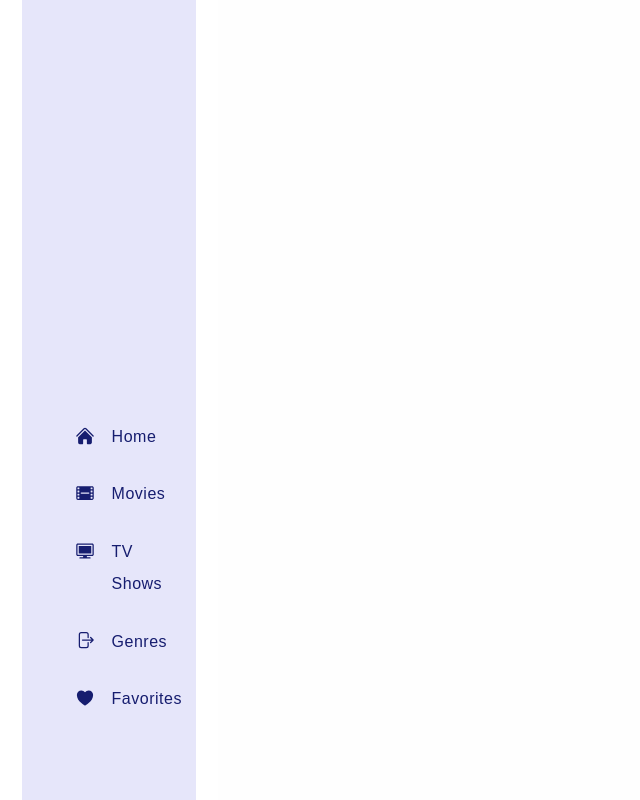
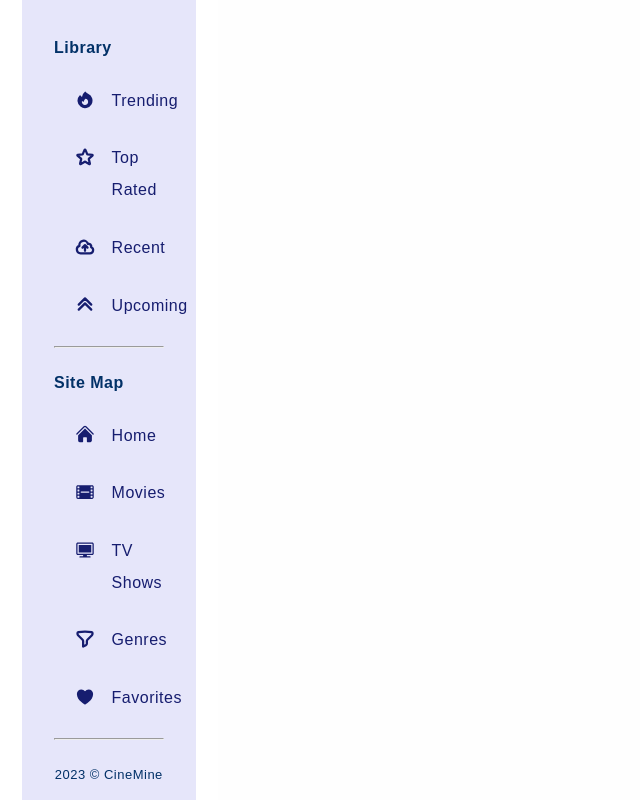
Before and after one commit to Eyshcharya/CineMine, a React (Vite) app: page /tv/1 in a window 1280 px wide. Shown: the whole page, without its empty margins (0-640 px from the left). Built offline with nearby package versions, Linux system fonts and the light colour scheme.

Commit message:
Completed designing the sidebar

```diff
--- a/index.css
+++ b/index.css
@@ -469,16 +469,20 @@ sidebar
 ===============
 */
 .sidebar {
-  padding: 2rem 0;
-  position: relative;
+  padding: 1rem 0;
+  padding-top: 2rem;
+  position: fixed;
   top: 0;
   left: 0;
   min-height: 100vh;
   max-width: 17vw;
   border-right: 22px solid white;
   border-left: 22px solid white;
-  padding-top: 50vh;
   background-color: lavender;
+  text-align: left;
+}
+.sidebar h4 {
+  padding-left: 2rem;
 }
 .sidebar a {
   display: block;
@@ -490,6 +494,10 @@ sidebar
   text-align: left;
   position: relative;
 }
+.sidebar hr {
+  fill-rule: var(--clr-blue-dark);
+  margin: 1.2rem 2rem;
+}
 .sidebar a:hover {
   background-color: rgb(119, 119, 255);
   color: white;
@@ -499,6 +507,10 @@ sidebar
   position: absolute;
   left: 2.3rem;
   top: 0.6rem;
+}
+.sidebar p {
+  text-align: center;
+  font-size: small;
 }
 /*
 ===============
--- a/src/Components/Sidebar.jsx
+++ b/src/Components/Sidebar.jsx
@@ -5,11 +5,32 @@ import {
   TvIcon,
   GenreIcon,
   FavIcon,
+  LibraryIcon,
+  FireIcon,
+  StarsIcon,
+  RecentIcon,
+  UpcomingIcon,
 } from '../assets/icon.jsx';
 
 const Sidebar = () => {
   return (
     <div className='sidebar'>
+      <h4>Library</h4>
+      <Link to=''>
+        <FireIcon /> Trending
+      </Link>
+      <Link to=''>
+        <StarsIcon /> Top Rated
+      </Link>
+      <Link to=''>
+        <RecentIcon /> Recent
+      </Link>
+      <Link to=''>
+        <UpcomingIcon /> Upcoming
+      </Link>
+      <hr />
+      <h4>Site Map</h4>
+
       <Link to='/'>
         <HomeIcon /> Home
       </Link>
@@ -26,6 +47,8 @@ const Sidebar = () => {
         <FavIcon />
         Favorites
       </Link>
+      <hr />
+      <p>2023 &copy; CineMine</p>
     </div>
   );
 };
--- a/src/assets/icon.jsx
+++ b/src/assets/icon.jsx
@@ -125,14 +125,16 @@ export const GenreIcon = () => {
   return (
     <svg
       xmlns='http://www.w3.org/2000/svg'
+      fill='none'
       viewBox='0 0 24 24'
-      fill='currentColor'
+      strokeWidth={2.7}
+      stroke='currentColor'
       className='w-6 h-6'
     >
       <path
-        fillRule='evenodd'
-        d='M7.5 3.75A1.5 1.5 0 006 5.25v13.5a1.5 1.5 0 001.5 1.5h6a1.5 1.5 0 001.5-1.5V15a.75.75 0 011.5 0v3.75a3 3 0 01-3 3h-6a3 3 0 01-3-3V5.25a3 3 0 013-3h6a3 3 0 013 3V9A.75.75 0 0115 9V5.25a1.5 1.5 0 00-1.5-1.5h-6zm10.72 4.72a.75.75 0 011.06 0l3 3a.75.75 0 010 1.06l-3 3a.75.75 0 11-1.06-1.06l1.72-1.72H9a.75.75 0 010-1.5h10.94l-1.72-1.72a.75.75 0 010-1.06z'
-        clipRule='evenodd'
+        strokeLinecap='round'
+        strokeLinejoin='round'
+        d='M12 3c2.755 0 5.455.232 8.083.678.533.09.917.556.917 1.096v1.044a2.25 2.25 0 01-.659 1.591l-5.432 5.432a2.25 2.25 0 00-.659 1.591v2.927a2.25 2.25 0 01-1.244 2.013L9.75 21v-6.568a2.25 2.25 0 00-.659-1.591L3.659 7.409A2.25 2.25 0 013 5.818V4.774c0-.54.384-1.006.917-1.096A48.32 48.32 0 0112 3z'
       />
     </svg>
   );
@@ -165,3 +167,71 @@ export const FavIcon = () => {
     </svg>
   );
 };
+
+export const LibraryIcon = () => {
+  return (
+    <svg
+      xmlns='http://www.w3.org/2000/svg'
+      viewBox='0 0 24 24'
+      fill='currentColor'
+      className='w-6 h-6'
+    >
+      <path d='M5.625 3.75a2.625 2.625 0 100 5.25h12.75a2.625 2.625 0 000-5.25H5.625zM3.75 11.25a.75.75 0 000 1.5h16.5a.75.75 0 000-1.5H3.75zM3 15.75a.75.75 0 01.75-.75h16.5a.75.75 0 010 1.5H3.75a.75.75 0 01-.75-.75zM3.75 18.75a.75.75 0 000 1.5h16.5a.75.75 0 000-1.5H3.75z' />
+    </svg>
+  );
+};
+export const StarsIcon = () => {
+  return (
+    <svg
+      xmlns='http://www.w3.org/2000/svg'
+      fill='none'
+      viewBox='0 0 24 24'
+      strokeWidth={2.7}
+      stroke='currentColor'
+      className='w-6 h-6'
+    >
+      <path
+        strokeLinecap='round'
+        strokeLinejoin='round'
+        d='M11.48 3.499a.562.562 0 011.04 0l2.125 5.111a.563.563 0 00.475.345l5.518.442c.499.04.701.663.321.988l-4.204 3.602a.563.563 0 00-.182.557l1.285 5.385a.562.562 0 01-.84.61l-4.725-2.885a.563.563 0 00-.586 0L6.982 20.54a.562.562 0 01-.84-.61l1.285-5.386a.562.562 0 00-.182-.557l-4.204-3.602a.563.563 0 01.321-.988l5.518-.442a.563.563 0 00.475-.345L11.48 3.5z'
+      />
+    </svg>
+  );
+};
+export const RecentIcon = () => {
+  return (
+    <svg
+      xmlns='http://www.w3.org/2000/svg'
+      fill='none'
+      viewBox='0 0 24 24'
+      strokeWidth={2.7}
+      stroke='currentColor'
+      className='w-6 h-6'
+    >
+      <path
+        strokeLinecap='round'
+        strokeLinejoin='round'
+        d='M12 16.5V9.75m0 0l3 3m-3-3l-3 3M6.75 19.5a4.5 4.5 0 01-1.41-8.775 5.25 5.25 0 0110.233-2.33 3 3 0 013.758 3.848A3.752 3.752 0 0118 19.5H6.75z'
+      />
+    </svg>
+  );
+};
+
+export const UpcomingIcon = () => {
+  return (
+    <svg
+      xmlns='http://www.w3.org/2000/svg'
+      fill='none'
+      viewBox='0 0 24 24'
+      strokeWidth={2.7}
+      stroke='currentColor'
+      className='w-6 h-6'
+    >
+      <path
+        strokeLinecap='round'
+        strokeLinejoin='round'
+        d='M4.5 12.75l7.5-7.5 7.5 7.5m-15 6l7.5-7.5 7.5 7.5'
+      />
+    </svg>
+  );
+};
```
